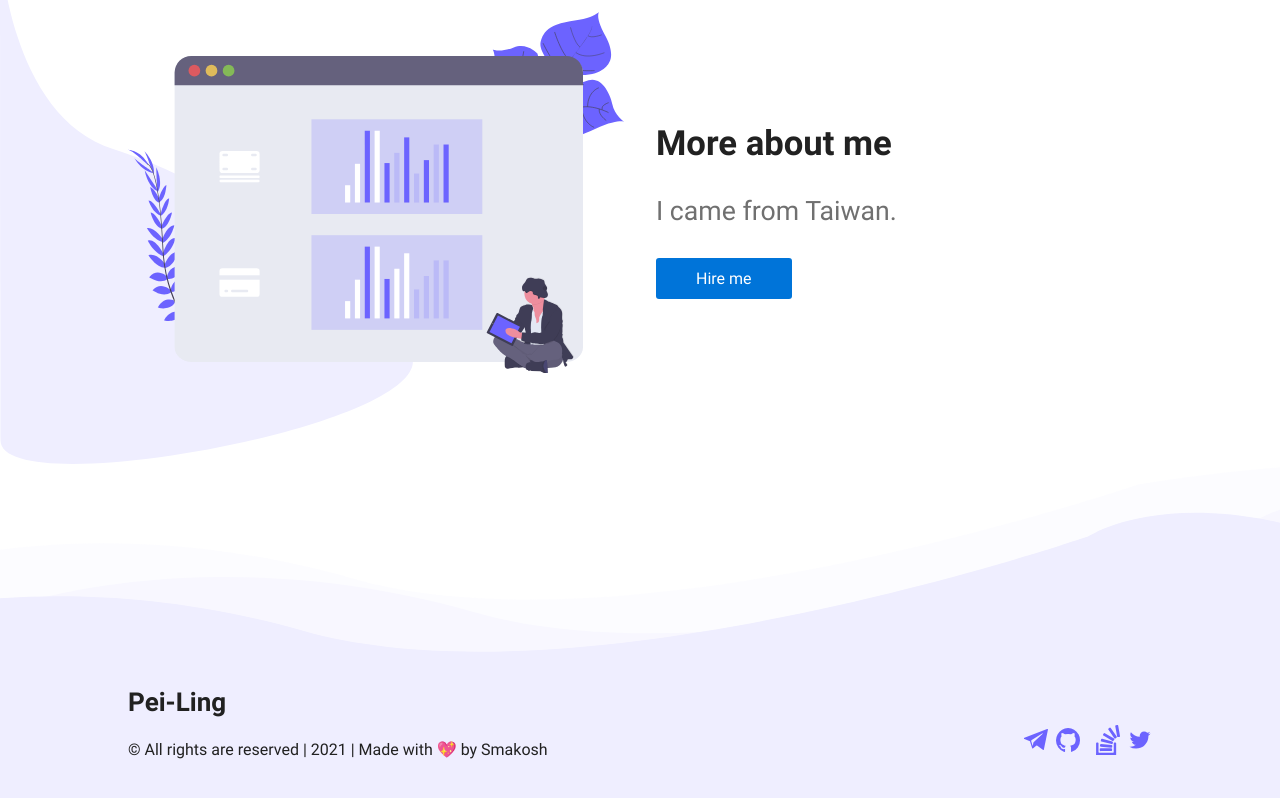
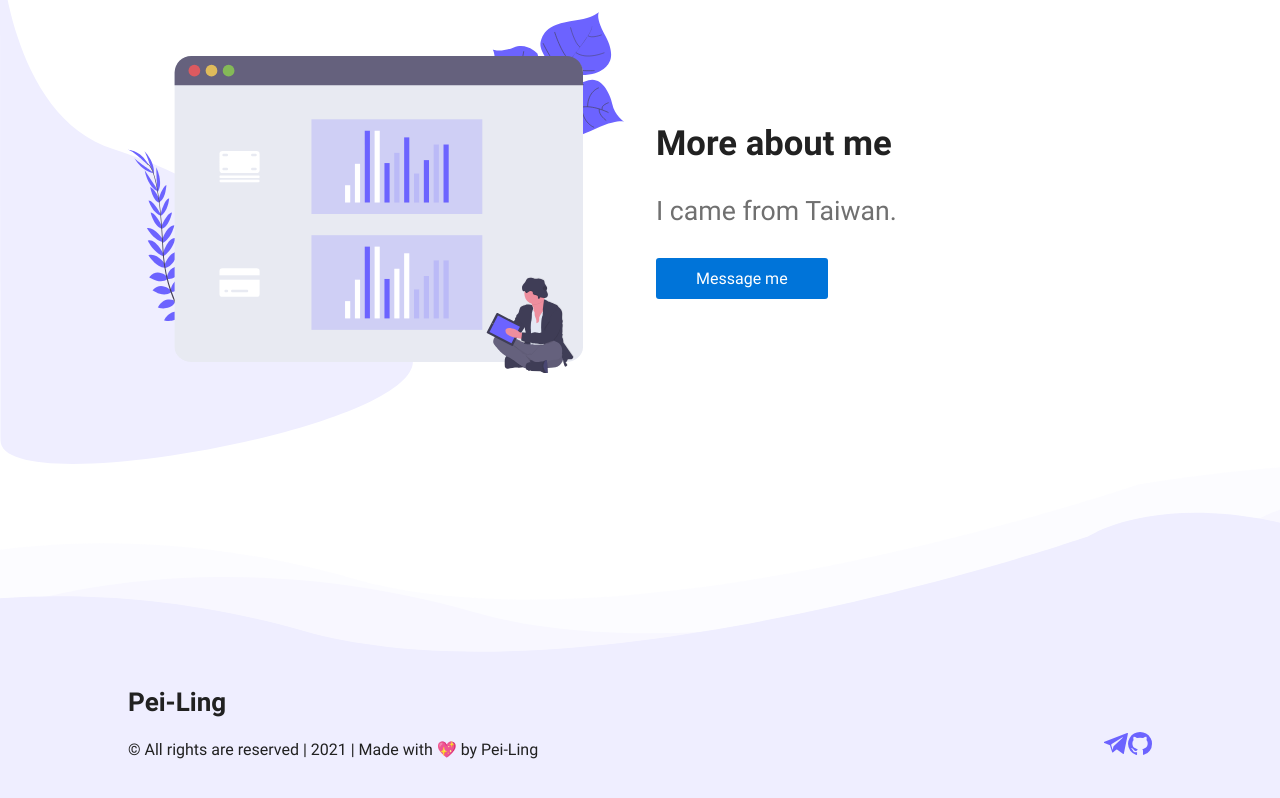
Before and after one commit to PLW0101/gatsby-portfolio-dev, a Gatsby site: page / in a window 1280 px wide. Shown: the part 726-1524 px from the top of the page. Built offline with nearby package versions, Linux system fonts and the light colour scheme; Gatsby itself is replaced by a stand-in of ours.

Commit message:
changed boilerplate reference to personal info

```diff
--- a/src/components/common/Button/index.js
+++ b/src/components/common/Button/index.js
@@ -1,6 +1,6 @@
 import styled from 'styled-components';
 
-export const Button = styled.button`
+export const Button = styled.a`
   cursor: pointer;
   border-radius: 3px;
   padding: 0.7rem 2.5rem;
--- a/src/components/landing/Intro/index.jsx
+++ b/src/components/landing/Intro/index.jsx
@@ -1,5 +1,4 @@
 import React, { useContext } from 'react';
-import AnchorLink from 'react-anchor-link-smooth-scroll';
 import { ThemeContext } from 'providers/ThemeProvider';
 import { Header } from 'components/theme';
 import { Container, Button } from 'components/common';
@@ -16,7 +15,7 @@ export const Intro = () => {
         <Details theme={theme}>
           <h1>Hi There!</h1>
           <h4>I’m Pei-Ling and I’m a junior MERNstack developer!</h4>
-          <Button as={AnchorLink} href="#contact">
+          <Button href="mailto:peilingwu0101@gmail.com">
             Hire me
           </Button>
         </Details>
--- a/src/components/landing/Skills/index.jsx
+++ b/src/components/landing/Skills/index.jsx
@@ -19,8 +19,8 @@ export const Skills = () => {
           <p>
             I came from Taiwan.
           </p>
-          <Button as={AnchorLink} href="#contact">
-            Hire me
+          <Button href="mailto:peilingwu0101@gmail.com">
+            Message me
           </Button>
         </Details>
       </SkillsWrapper>
--- a/src/components/theme/Footer/index.jsx
+++ b/src/components/theme/Footer/index.jsx
@@ -14,8 +14,8 @@ export const Footer = () => (
             💖
           </span>{' '}
           by{' '}
-          <a href="https://smakosh.com/?ref=portfolio-dev" rel="noopener noreferrer" target="_blank">
-            Smakosh
+          <a href="https://github.com/PLW0101" rel="noopener noreferrer" target="_blank">
+            Pei-Ling
           </a>
         </span>
       </Details>
--- a/src/components/theme/Footer/social.json
+++ b/src/components/theme/Footer/social.json
@@ -2,25 +2,13 @@
   {
     "id": 0,
     "name": "Telegram",
-    "link": "https://t.me/smakosh",
+    "link": "https://t.me/plwberlin",
     "icon": "/icons/telegram.svg"
   },
   {
     "id": 1,
     "name": "Github",
-    "link": "https://github.com/smakosh",
+    "link": "https://github.com/PLW0101",
     "icon": "/icons/github.svg"
-  },
-  {
-    "id": 2,
-    "name": "StackOverflow",
-    "link": "https://stackoverflow.com/users/story/7396786",
-    "icon": "/icons/stackoverflow.svg"
-  },
-  {
-    "id": 3,
-    "name": "Twitter",
-    "link": "https://twitter.com/smakosh",
-    "icon": "/icons/twitter.svg"
   }
 ]
--- a/src/components/theme/Header/NavbarLinks/index.jsx
+++ b/src/components/theme/Header/NavbarLinks/index.jsx
@@ -10,8 +10,8 @@ const NavbarLinks = ({ desktop }) => {
   return (
     <Wrapper desktop={desktop} theme={theme}>
       <AnchorLink href="#about">About</AnchorLink>
-      <AnchorLink href="#projects">Projects</AnchorLink>
-      <AnchorLink href="#contact">Contact</AnchorLink>
+      {/* <AnchorLink href="#projects">Projects</AnchorLink>
+      <AnchorLink href="#contact">Contact</AnchorLink> */}
       <ToggleTheme />
     </Wrapper>
   )
```
